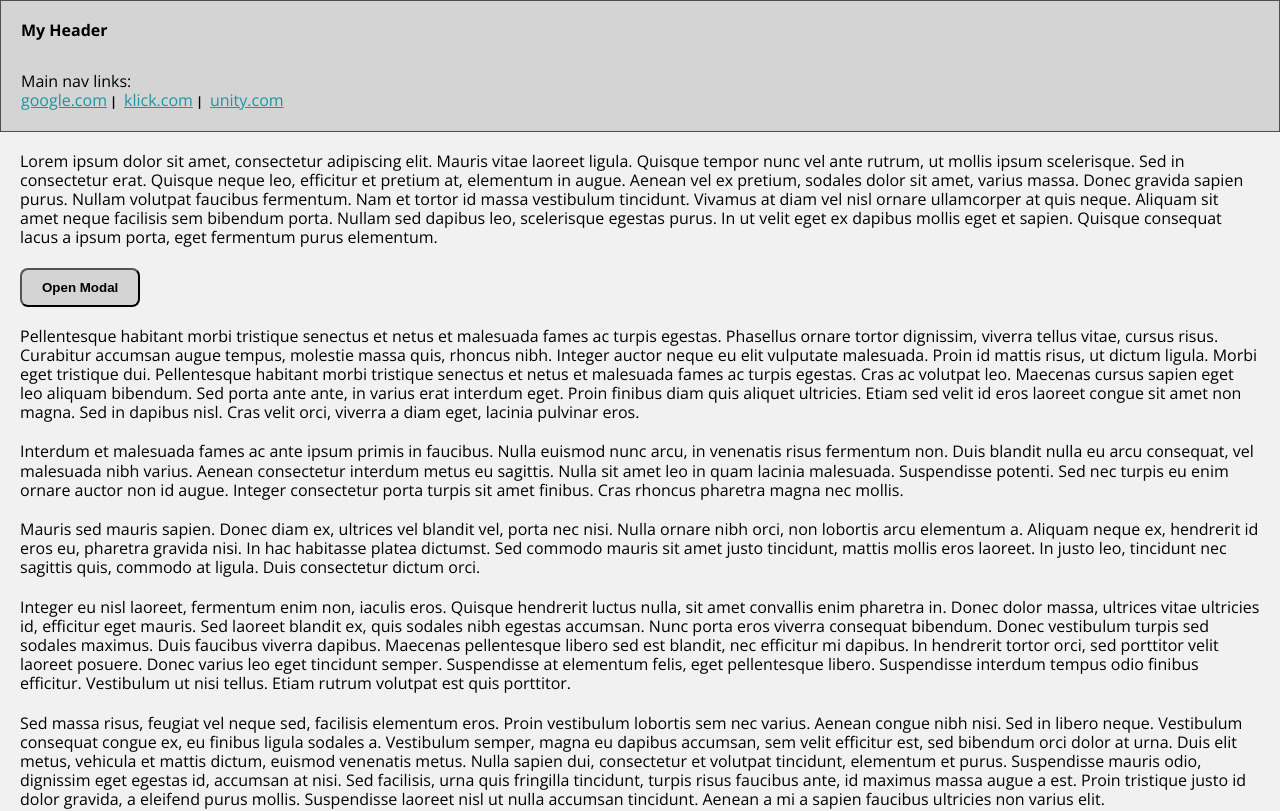
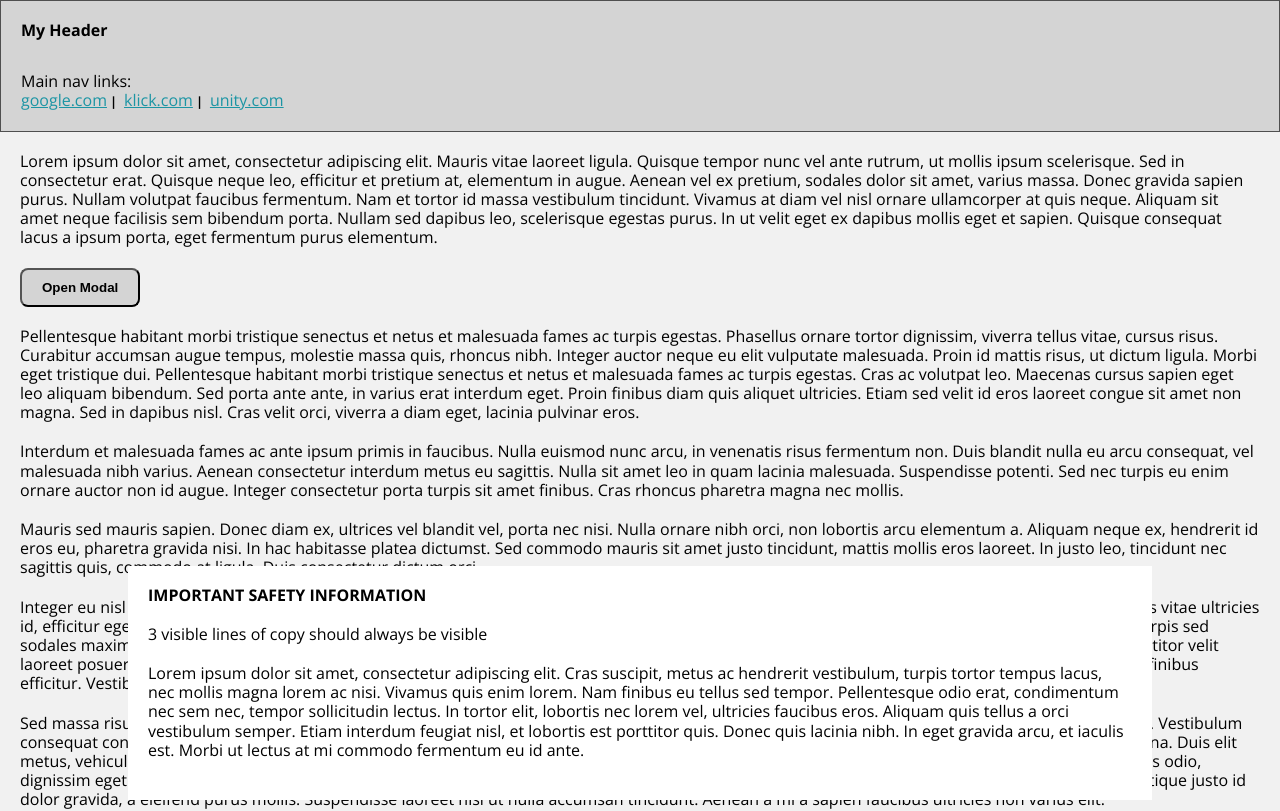
Before and after one commit to JusticeAmpofo/react-sample-website, a React (Create React App) app: page / in a window 1280 px wide. Shown: the top 811 px of the page. Built offline with nearby package versions, Linux system fonts and the light colour scheme.

Commit message:
add safety bar component

```diff
--- a/src/App.js
+++ b/src/App.js
@@ -1,5 +1,6 @@
 import Header from './components/Header';
 import Footer from './components/Footer';
+import SafetyBar from './components/SafetyBar';
 import ISI from './components/ISI';
 import Home from './pages/Home';
 import './App.css';
@@ -11,6 +12,7 @@ function App() {
       <Home />
       <ISI />
       <Footer />
+      <SafetyBar />
     </>
   );
 }
--- /dev/null
+++ b/src/components/SafetyBar.js
@@ -0,0 +1,12 @@
+import "../styles/SafetyBar.css"
+
+function SafetyBar() {
+    return (
+        <div className="safety-bar container">
+            <h2 className="h1 mb5">IMPORTANT SAFETY INFORMATION</h2>
+            <p className="mb5">3 visible lines of copy should always be visible</p>
+            <p className="mb5">Lorem ipsum dolor sit amet, consectetur adipiscing elit. Cras suscipit, metus ac hendrerit vestibulum, turpis tortor tempus lacus, nec mollis magna lorem ac nisi. Vivamus quis enim lorem. Nam finibus eu tellus sed tempor. Pellentesque odio erat, condimentum nec sem nec, tempor sollicitudin lectus. In tortor elit, lobortis nec lorem vel, ultricies faucibus eros. Aliquam quis tellus a orci vestibulum semper. Etiam interdum feugiat nisl, et lobortis est porttitor quis. Donec quis lacinia nibh. In eget gravida arcu, et iaculis est. Morbi ut lectus at mi commodo fermentum eu id ante.</p>
+        </div>
+    )
+}
+export default SafetyBar
--- /dev/null
+++ b/src/styles/SafetyBar.css
@@ -0,0 +1,9 @@
+.safety-bar {
+    background: #fff;
+    bottom: 0;
+    left: 50%;
+    max-width: 1150px;
+    position: fixed;
+    transform: translate(-50%);
+    width: 80%;
+}
```
